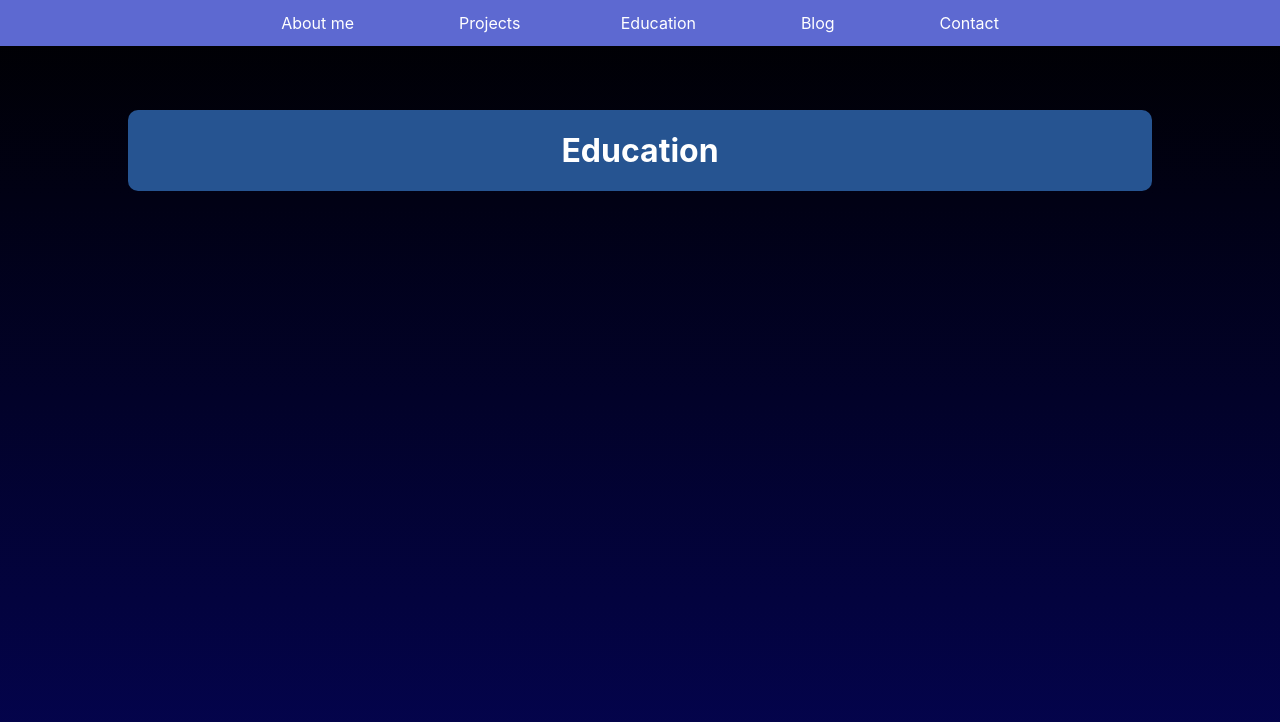
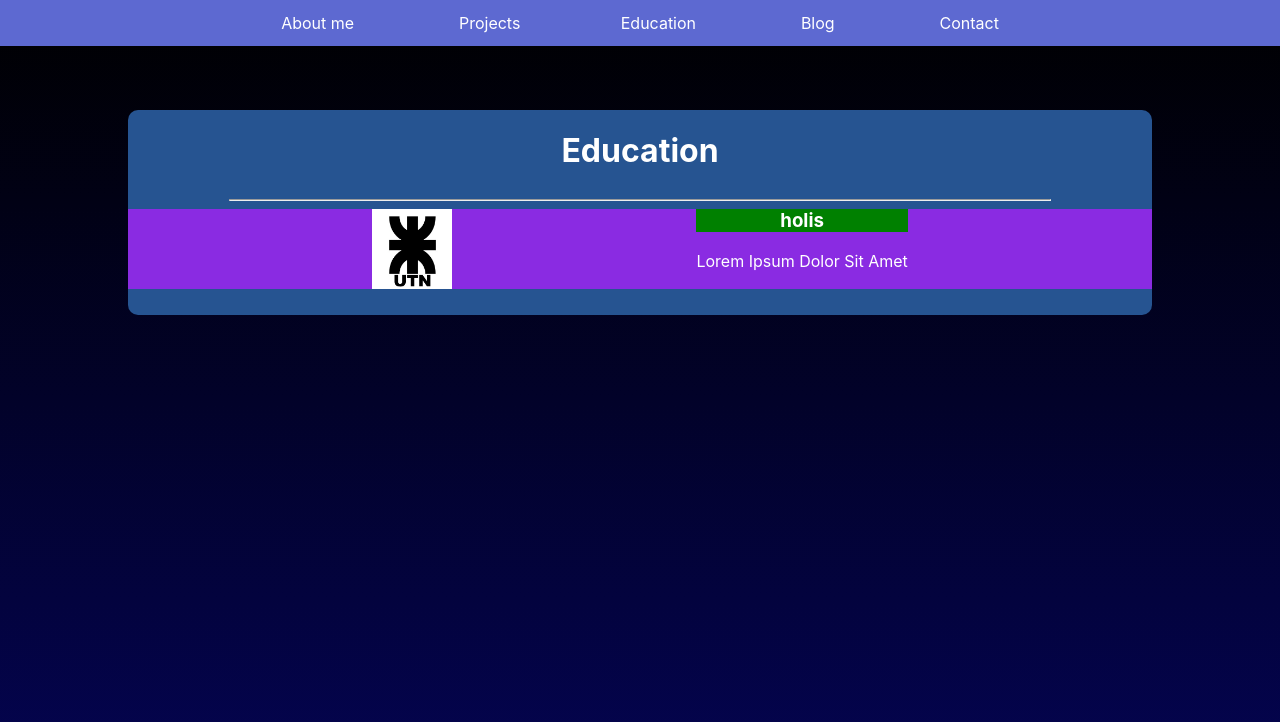
Before and after one commit to AlejandroFNadal/myPortfolio, a React (Create React App) app: page /education in a window 1280 px wide. Shown: the top 722 px of the page. Built offline with nearby package versions, Linux system fonts and the light colour scheme.

Commit message:
Component to handle education pieces, such as universities, courses

```diff
--- a/src/App.css
+++ b/src/App.css
@@ -88,15 +88,46 @@
 
 .Education{
   background-color: rgb(38, 84, 145);
-  display: flex;
+  display: grid;
   width: 80%;
   margin-left:auto;
   margin-right: auto;
   margin-top:5%;
   border-radius: 10px;
+  margin-bottom: 2%;
+  padding-bottom: 2%;
 }
 
 .Education .title{
   margin-left:auto;
   margin-right: auto;
 }
+.EducacionHr{
+  width:80%;
+  margin-top:0.5em;
+  margin-bottom: 0.5em;
+  border-width: 0.1px;
+  color:darkgrey;
+}
+.PicAndImage{
+  display: flex;
+
+}
+.PicInPicAndImage{
+  width: 5em;
+  height:5em;
+
+}
+.eduSection{
+  width:100%;
+  display: flex;
+  justify-content: space-evenly;
+
+  background-color: blueviolet;
+
+}
+.eduTitle{
+  background-color: green;
+  vertical-align: top;
+  margin-top:0px;
+}
--- a/src/components/Education.js
+++ b/src/components/Education.js
@@ -1,13 +1,21 @@
 import React from 'react';
 import Container from 'react-bootstrap/Container'
+import utnLogo from '../UTN.jpeg'
+import PicAndImage from './PicAndImage'
+
 
 class Education extends React.Component{
     render(){
-        return(
-            <Container className="Education">
-                <h1 className="title">Education</h1>
-            </Container>
-        )
+       return(
+            <div>
+                <Container className="Education">
+                    <h1 className="title">Education</h1>
+                    <hr className="EducacionHr"/>
+                    <PicAndImage text="holis" type="1" />
+                </Container>
+
+            </div>
+            )
     }
 }
 export default Education;
--- /dev/null
+++ b/src/components/PicAndImage.js
@@ -0,0 +1,28 @@
+import React from 'react'
+import Image from 'react-bootstrap/Image'
+import Container from 'react-bootstrap/Container'
+import utn from '../UTN.jpeg'
+import Row from 'react-bootstrap/Row'
+import Col from 'react-bootstrap/Col'
+
+class PicAndImage extends React.Component{
+    render(){
+        return(
+            <Container className="PicAndImage">
+                <div className="eduSection">
+                    <img src={utn} className="PicInPicAndImage"/>
+                    <div className="TextInPicAndImage">
+                        <h3 className="eduTitle">{this.props.text}</h3>
+                        <p>Lorem Ipsum Dolor Sit Amet</p>
+                    </div>
+
+                </div>
+
+
+
+            </Container>
+        )
+    }
+}
+
+export default PicAndImage;
```
Also changed, not shown: src/UTN.jpeg (added).
